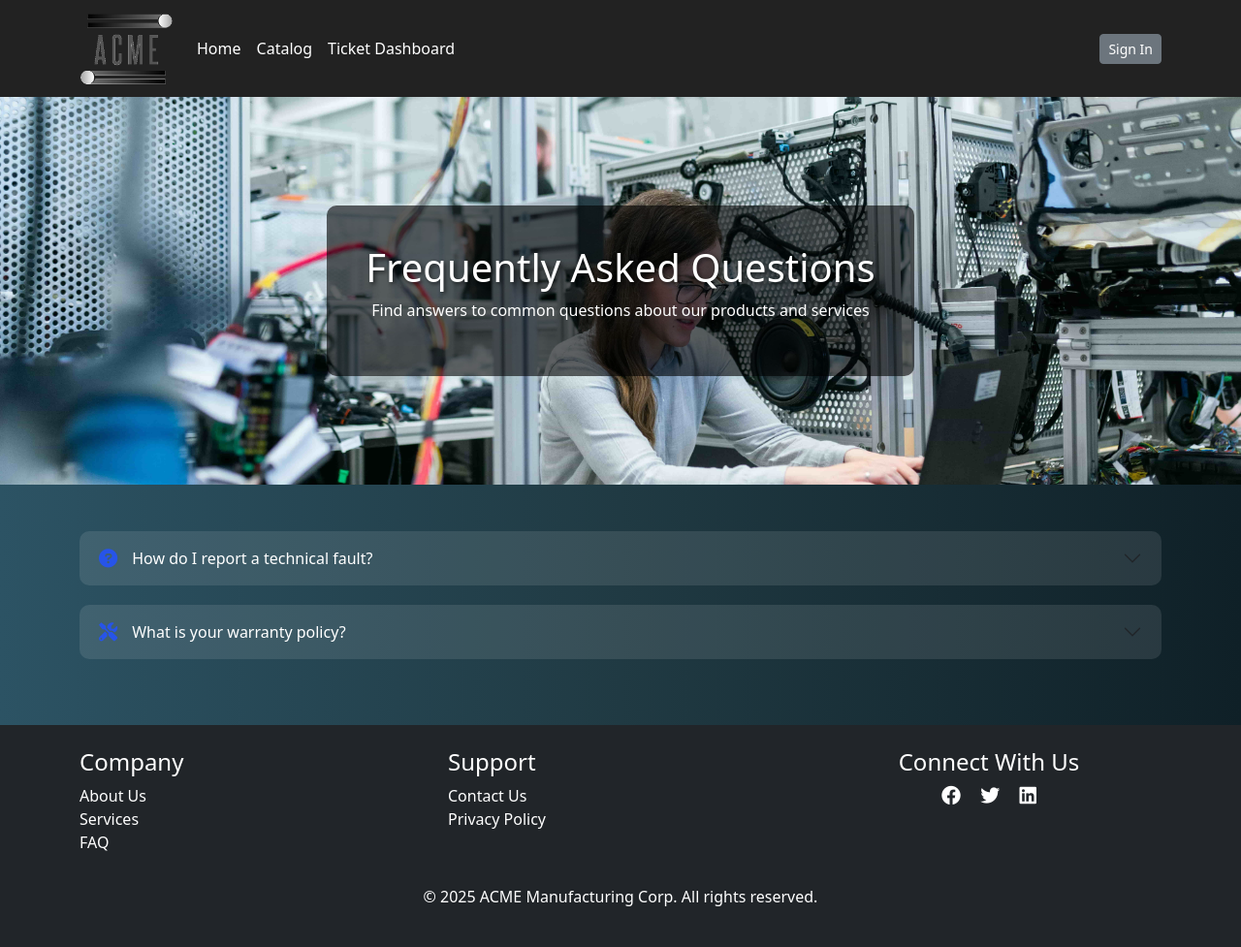
After one commit to Ronghui-Lin/ee1037-groupg, a Django app: page /faq/ in a window 1280 px wide. The commit adds this page. Shown: the whole page at 97% size. Run offline with Django 5.2, Linux system fonts and the light colour scheme.

Commit message:
added FAQ page, need more questions tho

```diff
--- /dev/null
+++ b/acme/static/acme/css/faq.css
@@ -0,0 +1,114 @@
+/* faq.css */
+/* Base Styles */
+html, body {
+    height: 100%;
+    margin: 0;
+    padding: 0;
+    background: linear-gradient(to right, #2c5364, #203a43, #0f2027);
+    color: #fff;
+    display: flex;
+    flex-direction: column;
+}
+
+main {
+    flex: 1;
+}
+
+/* Navigation Bar */
+.navbar {
+    background-color: #222 !important;
+    height: 100px;
+}
+
+.navbar-brand {
+    height: 100%;
+  }
+  .navbar-brand img {
+    height: 100%;
+    width: auto;
+  }
+
+.navbar .nav-link {
+    color: #fff !important;
+    transition: color 0.3s;
+}
+
+.navbar .nav-link:hover {
+    color: #2754e9 !important;
+}
+
+.navbar .nav-link.active {
+    color: #2754e9 !important;
+    font-weight: bold;
+}
+
+/* FAQ Hero Section */
+.faq-hero {
+    background: url("../images/engineer-min.jpg") no-repeat center center/cover;
+    height: 400px;
+    display: flex;
+    align-items: center;
+    justify-content: center;
+    text-align: center;
+    background-attachment: fixed;
+    position: relative;
+}
+
+.faq-hero .hero-overlay {
+    background: rgba(0, 0, 0, 0.6);
+    padding: 40px;
+    border-radius: 10px;
+}
+
+.faq-hero h1 {
+    font-size: 2.5rem;
+    text-shadow: 2px 2px 4px rgba(0, 0, 0, 0.6);
+}
+
+/* FAQ Content */
+.faq-card {
+    background: rgba(255, 255, 255, 0.1);
+    border-radius: 10px;
+    margin-bottom: 20px;
+    transition: all 0.3s ease;
+}
+
+.faq-card:hover {
+    transform: translateY(-3px);
+}
+
+.accordion-button {
+    background: transparent !important;
+    color: #fff !important;
+}
+
+.accordion-button:not(.collapsed) {
+    background: rgba(39, 84, 233, 0.1) !important;
+}
+
+.accordion-body {
+    background: rgba(0, 0, 0, 0.2);
+}
+
+.faq-icon {
+    color: #2754e9;
+    font-size: 1.2rem;
+    margin-right: 15px;
+}
+
+/* Footer */
+.site-footer {
+    background-color: #222;
+    color: #fff;
+    padding: 40px 0;
+}
+
+.site-footer a {
+    color: #fff;
+    text-decoration: none;
+    transition: color 0.3s;
+}
+
+.site-footer a:hover {
+    color: #2754e9 !important;
+}
--- /dev/null
+++ b/acme/templates/acme/FAQ.html
@@ -0,0 +1,153 @@
+<!DOCTYPE html>
+<html lang="en">
+<head>
+    {% load static %}
+    <meta charset="UTF-8">
+    <meta name="viewport" content="width=device-width, initial-scale=1.0">
+    <title>ACME Manufacturing Corp. - FAQ</title>
+    <link rel="stylesheet" href="https://cdn.jsdelivr.net/npm/bootstrap@5.3.0/dist/css/bootstrap.min.css" />
+    <link rel="stylesheet" href="https://cdnjs.cloudflare.com/ajax/libs/font-awesome/6.0.0/css/all.min.css" />
+    <link rel="stylesheet" href="{% static 'acme/css/faq.css' %}" />
+</head>
+<body>
+    <!-- Navigation Bar (same as index.html) -->
+    <header>
+        <nav class="navbar navbar-expand-lg navbar-dark">
+            <div class="container">
+                <a class="navbar-brand" href="{% url 'index' %}">
+                    <img src="{% static 'acme/images/ACME.png' %}" alt="ACME Logo" style="max-height: 75px;">
+                </a>
+                <button class="navbar-toggler" type="button" data-bs-toggle="collapse" data-bs-target="#navbarNav"
+                    aria-controls="navbarNav" aria-expanded="false" aria-label="Toggle navigation">
+                    <span class="navbar-toggler-icon"></span>
+                </button>
+                <div class="collapse navbar-collapse" id="navbarNav">
+                    <ul class="navbar-nav me-auto">
+                        <li class="nav-item"><a class="nav-link" href="{% url 'index' %}">Home</a></li>
+                        <li class="nav-item"><a class="nav-link" href="{% url 'catalog' %}">Catalog</a></li>
+                        <li class="nav-item"><a class="nav-link" href="{% url 'ticketdash' %}">Ticket Dashboard</a></li>
+                        {% if user.is_authenticated %}
+                        <li class="nav-item"><a class="nav-link" href="{% url 'submit_ticket' %}">Submit Ticket</a></li>
+                        {% endif %}
+                    </ul>
+                    <div class="d-flex align-items-center">
+                        {% if user.is_authenticated %}
+                            <span class="navbar-text me-3">
+                                Welcome, {{ user.username }}!
+                            </span>
+                            <form action="{% url 'logout' %}" method="post" class="d-inline">
+                                {% csrf_token %}
+                                <button type="submit" class="btn btn-secondary btn-sm">Sign Out</button>
+                            </form>
+                        {% else %}
+                            <a href="{% url 'signin' %}" class="btn btn-secondary btn-sm">Sign In</a>
+                        {% endif %}
+                    </div>
+                </div>
+            </div>
+        </nav>
+    </header>
+
+    <main>
+        <!-- main Section -->
+        <section class="hero faq-hero">
+            <div class="hero-overlay">
+                <h1>Frequently Asked Questions</h1>
+                <p>Find answers to common questions about our products and services</p>
+            </div>
+        </section>
+
+        <!-- FAQ Content -->
+        <div class="container py-5">
+            <div class="accordion" id="faqAccordion">
+                <!-- Question 1 -->
+                <div class="faq-card">
+                    <div class="accordion-header">
+                        <button class="accordion-button collapsed faq-question" type="button"
+                                data-bs-toggle="collapse" data-bs-target="#collapseOne">
+                            <i class="fas fa-question-circle faq-icon"></i>
+                            How do I report a technical fault?
+                        </button>
+                    </div>
+                    <div id="collapseOne" class="accordion-collapse collapse"
+                         data-bs-parent="#faqAccordion">
+                        <div class="accordion-body">
+                            <p>To report a technical fault:</p>
+                            <ol>
+                                <li>Log in to your account on our support portal</li>
+                                <li>Navigate to "Technical Support" section</li>
+                                <li>Fill out the fault report form with details</li>
+                                <li>Attach any relevant logs or documentation</li>
+                                <li>Our support team will respond within 24 hours</li>
+                            </ol>
+                        </div>
+                    </div>
+                </div>
+
+                <!-- Question 2 -->
+                <div class="faq-card">
+                    <div class="accordion-header">
+                        <button class="accordion-button collapsed faq-question" type="button"
+                                data-bs-toggle="collapse" data-bs-target="#collapseTwo">
+                            <i class="fas fa-tools faq-icon"></i>
+                            What is your warranty policy?
+                        </button>
+                    </div>
+                    <div id="collapseTwo" class="accordion-collapse collapse"
+                         data-bs-parent="#faqAccordion">
+                        <div class="accordion-body">
+                            <p>Our standard warranty includes:</p>
+                            <ul>
+                                <li>3-year limited hardware warranty</li>
+                                <li>1-year software support</li>
+                                <li>90-day replacement guarantee</li>
+                            </ul>
+                            <p>Contact support@acme.com for warranty claims.</p>
+                        </div>
+                    </div>
+                </div>
+            </div>
+        </div>
+    </main>
+
+    <!-- Footer -->
+    <footer class="site-footer text-white py-4 bg-dark">
+        <div class="container">
+            <div class="row">
+                <div class="col-md-4">
+                    <h4>Company</h4>
+                    <ul class="list-unstyled">
+                        <li><a href="{% url 'about' %}" class="text-white">About Us</a></li>
+                        <li><a href="{% url 'services' %}" class="text-white">Services</a></li>
+                        <li><a href="{% url 'faq' %}" class="text-white">FAQ</a></li>
+                      </ul>
+                </div>
+                <div class="col-md-4">
+                    <h4>Support</h4>
+                    <ul class="list-unstyled">
+                        <li><a href="{% url 'contact' %}" class="text-white">Contact Us</a></li>
+                        <li><a href="#" class="text-white">Privacy Policy</a></li>
+                    </ul>
+                </div>
+                <div class="col-md-4 text-center">
+                    <h4>Connect With Us</h4>
+                    <a href="#" class="text-white me-3"><i class="fab fa-facebook fa-lg"></i></a>
+                    <a href="#" class="text-white me-3"><i class="fab fa-twitter fa-lg"></i></a>
+                    <a href="#" class="text-white"><i class="fab fa-linkedin fa-lg"></i></a>
+                </div>
+            </div>
+            <div class="text-center mt-3">
+                <p>&copy; 2025 ACME Manufacturing Corp. All rights reserved.</p>
+            </div>
+        </div>
+    </footer>
+
+    <script src="https://cdn.jsdelivr.net/npm/bootstrap@5.3.0/dist/js/bootstrap.bundle.min.js"></script>
+    <script src="https://unpkg.com/aos@next/dist/aos.js"></script>
+    <script>
+        AOS.init({
+            duration: 1000,
+        });
+    </script>
+</body>
+</html>
--- a/acme/templates/acme/abt.html
+++ b/acme/templates/acme/abt.html
@@ -23,10 +23,11 @@
             <div class="collapse navbar-collapse" id="navbarNav">
                 <ul class="navbar-nav me-auto">
                     <li class="nav-item"><a class="nav-link" href="{% url 'index' %}">Home</a></li>
-                    <li class="nav-item"><a class="nav-link" href="{% url 'about' %}">About</a></li>
-                    <li class="nav-item"><a class="nav-link" href="{% url 'contact' %}">Contact</a></li>
                     <li class="nav-item"><a class="nav-link" href="{% url 'catalog' %}">Catalog</a></li>
                     <li class="nav-item"><a class="nav-link" href="{% url 'ticketdash' %}">Ticket Dashboard</a></li>
+                    {% if user.is_authenticated %}
+                    <li class="nav-item"><a class="nav-link" href="{% url 'submit_ticket' %}">Submit Ticket</a></li>
+                  {% endif %}
                   </ul>
                   <div class="d-flex align-items-center">
                     {% if user.is_authenticated %}
--- a/acme/templates/acme/index.html
+++ b/acme/templates/acme/index.html
@@ -26,10 +26,11 @@
         <div class="collapse navbar-collapse" id="navbarNav">
           <ul class="navbar-nav me-auto">
             <li class="nav-item"><a class="nav-link" href="{% url 'index' %}">Home</a></li>
-            <li class="nav-item"><a class="nav-link" href="{% url 'about' %}">About</a></li>
-            <li class="nav-item"><a class="nav-link" href="{% url 'contact' %}">Contact</a></li>
             <li class="nav-item"><a class="nav-link" href="{% url 'catalog' %}">Catalog</a></li>
             <li class="nav-item"><a class="nav-link" href="{% url 'ticketdash' %}">Ticket Dashboard</a></li>
+            {% if user.is_authenticated %}
+            <li class="nav-item"><a class="nav-link" href="{% url 'submit_ticket' %}">Submit Ticket</a></li>
+            {% endif %}
           </ul>
           <div class="d-flex align-items-center">
             {% if user.is_authenticated %}
--- a/acme/templates/acme/submit_ticket.html
+++ b/acme/templates/acme/submit_ticket.html
@@ -24,8 +24,6 @@
         <div class="collapse navbar-collapse" id="navbarNav">
           <ul class="navbar-nav me-auto">
             <li class="nav-item"><a class="nav-link" href="{% url 'index' %}">Home</a></li>
-            <li class="nav-item"><a class="nav-link" href="{% url 'about' %}">About</a></li>
-            <li class="nav-item"><a class="nav-link" href="{% url 'contact' %}">Contact</a></li>
             <li class="nav-item"><a class="nav-link" href="{% url 'catalog' %}">Catalog</a></li>
             <li class="nav-item"><a class="nav-link" href="{% url 'ticketdash' %}">Ticket Dashboard</a></li>
             {% if user.is_authenticated %}
--- a/acme/templates/acme/ticketdash.html
+++ b/acme/templates/acme/ticketdash.html
@@ -24,11 +24,11 @@
         <div class="collapse navbar-collapse" id="navbarNav">
           <ul class="navbar-nav me-auto">
             <li class="nav-item"><a class="nav-link" href="{% url 'index' %}">Home</a></li>
-            <li class="nav-item"><a class="nav-link" href="{% url 'about' %}">About</a></li>
-            <li class="nav-item"><a class="nav-link" href="{% url 'contact' %}">Contact</a></li>
             <li class="nav-item"><a class="nav-link" href="{% url 'catalog' %}">Catalog</a></li>
             <li class="nav-item"><a class="nav-link" href="{% url 'ticketdash' %}">Ticket Dashboard</a></li>
+            {% if user.is_authenticated %}
             <li class="nav-item"><a class="nav-link" href="{% url 'submit_ticket' %}">Submit Ticket</a></li>
+           {% endif %}
           </ul>
           <div class="d-flex align-items-center">
             {% if user.is_authenticated %}
--- a/acme/urls.py
+++ b/acme/urls.py
@@ -12,4 +12,5 @@ urlpatterns = [
     path('signin/', views.signin, name='signin'),
     path('ticketdash/', views.ticketdash, name='ticketdash'),
     path('submit/', views.submit_ticket, name='submit_ticket'),
+    path('faq/', views.faq, name='faq'),
 ]
--- a/acme/views.py
+++ b/acme/views.py
@@ -24,7 +24,7 @@ def services(request):
     return render(request, 'acme/services.html')
 
 def faq(request):
-    return render(request, 'acme/faq.html')
+    return render(request, 'acme/FAQ.html')
 
 def signup(request):
     return render(request, 'acme/signup.html')
```
